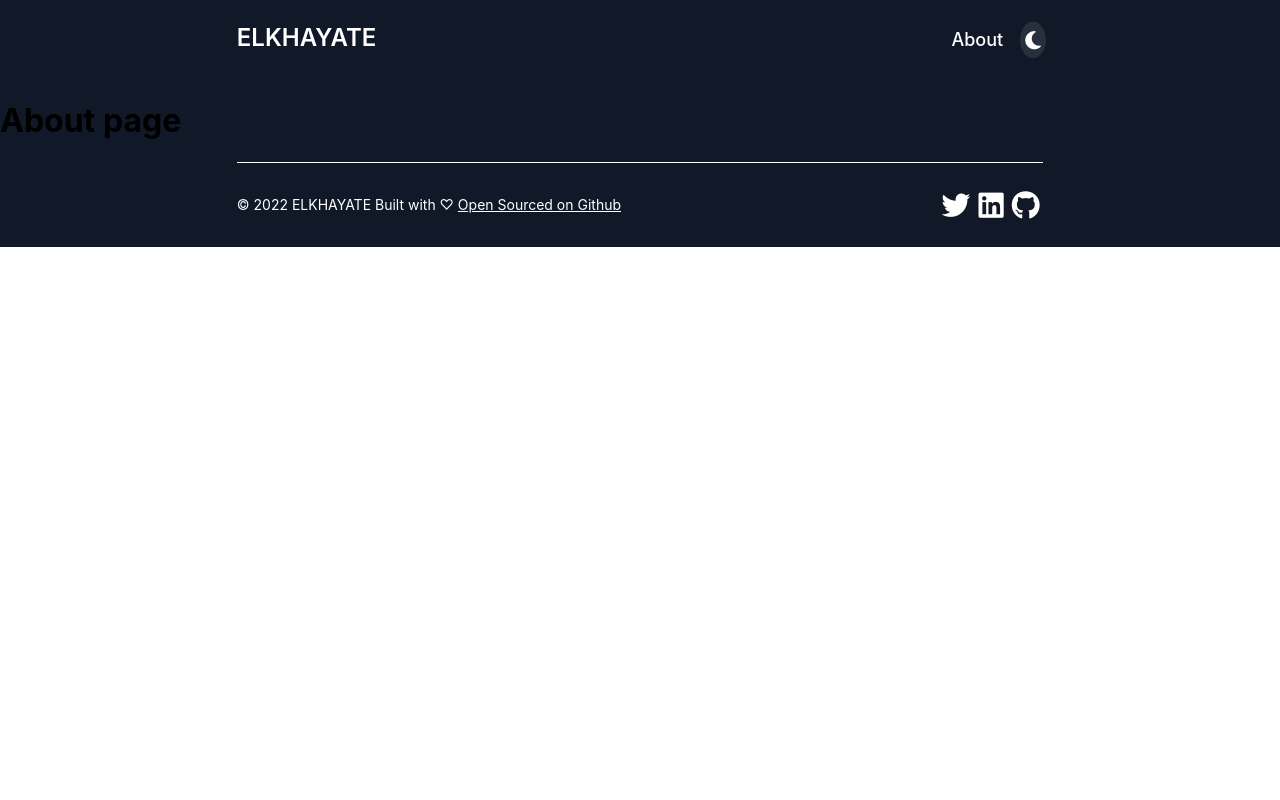
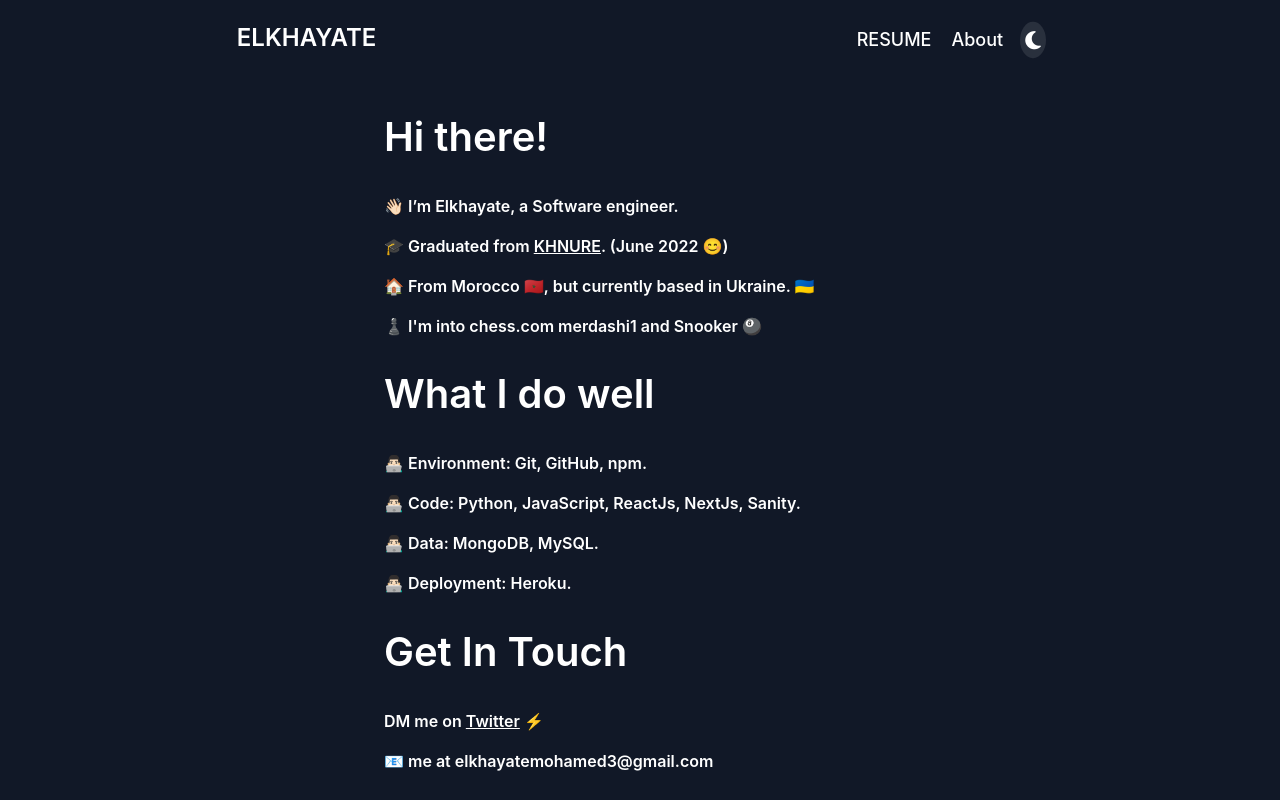
Before and after one commit to elkhayate/elkhayate-portfolio, a React (Create React App) app: page /about in a window 1280 px wide. Shown: the top 800 px of the page. Built offline with nearby package versions, Linux system fonts and the light colour scheme.

Commit message:
About done

```diff
--- a/src/components/About.js
+++ b/src/components/About.js
@@ -1,15 +1,44 @@
-import React from 'react';
+import React, {useContext} from 'react';
 import styled from 'styled-components';
+import { ThemeContext } from '../contexts/themeContext';
 
 
 export default function About() {
+    const {isLight} = useContext(ThemeContext);
+
     return(
-        <Container>
-            <h1>About page</h1>
+        <Container light={isLight}>
+            <Title>Hi there!</Title>
+            <Para>👋🏻 I’m Elkhayate, a Software engineer.</Para>
+            <Para>🎓 Graduated from <a href='https://nure.ua/en/'>KHNURE</a>. (June 2022 😊)</Para>
+            <Para>🏠 From Morocco 🇲🇦, but currently based in Ukraine. 🇺🇦  </Para>
+            <Para>♟️ I'm into chess.com merdashi1 and Snooker 🎱</Para>
+            <Title>What I do well</Title>
+            <Para>👨🏻‍💻 Environment: Git, GitHub, npm.</Para>
+            <Para>👨🏻‍💻 Code: Python, JavaScript, ReactJs, NextJs, Sanity.</Para>
+            <Para>👨🏻‍💻 Data: MongoDB, MySQL.</Para>
+            <Para>👨🏻‍💻 Deployment: Heroku.</Para>
+            <Title>Get In Touch</Title>
+            <Para>DM me on <a href='https://twitter.com/elkha_yate'>Twitter</a> ⚡</Para>
+            <Para>📧 me at elkhayatemohamed3@gmail.com</Para>
         </Container>
     );
 }
 
 const Container = styled.div`
+    color : ${props => props.light ? "#374151" : "#ffffff"};
+    width: 40%;
+    margin: auto;
+`;
 
+const Title = styled.h1`
+    font-weight: 600;
+    font-size: 2.5em;
+    line-height: 1.5;
 `;
+
+const Para = styled.p`
+    font-weight: 600;
+    font-size: 16px;
+    line-height: 1.5;
+`;
--- a/src/components/Footer.js
+++ b/src/components/Footer.js
@@ -30,7 +30,7 @@ const Social = styled.a`
 `;
 
 const Container = styled.div`
-    margin-top: 20px;
+    margin-top: 100px;
     width: 100%;
     height: 85px;
     display: flex;
--- a/src/components/Home.js
+++ b/src/components/Home.js
@@ -64,7 +64,7 @@ export default function Home(){
                         !loading && projects.map(function(val){
                             return (<Project
                                 key = {val._id}
-                                repo = {val.repo_url}
+                                git = {val.repo_url}
                                 gif = {val.gif_url}
                                 img = {val.image_url}
                                 title = {val.title}
--- a/src/components/Navbar.js
+++ b/src/components/Navbar.js
@@ -15,6 +15,7 @@ export default function Navbar(){
                     </Anchor>
                 </Link>
                 <Nav>
+                        <Item>RESUME</Item>
                     <Link style={Style} to="/about">
                         <Item>About</Item>
                     </Link>
@@ -88,6 +89,7 @@ const Nav = styled.nav`
 `;
 
 const Item = styled.h2`
+    margin-left: 20px;
     text-align: center;
     font-size: 1.125rem;
     line-height: 1.75rem;
```
